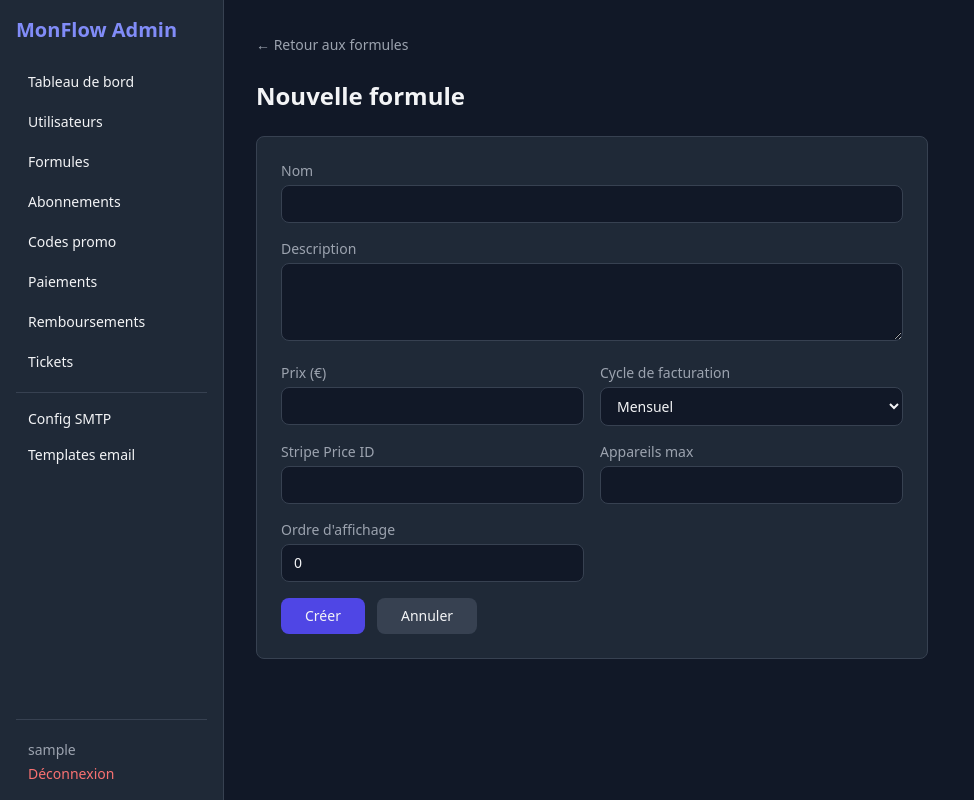
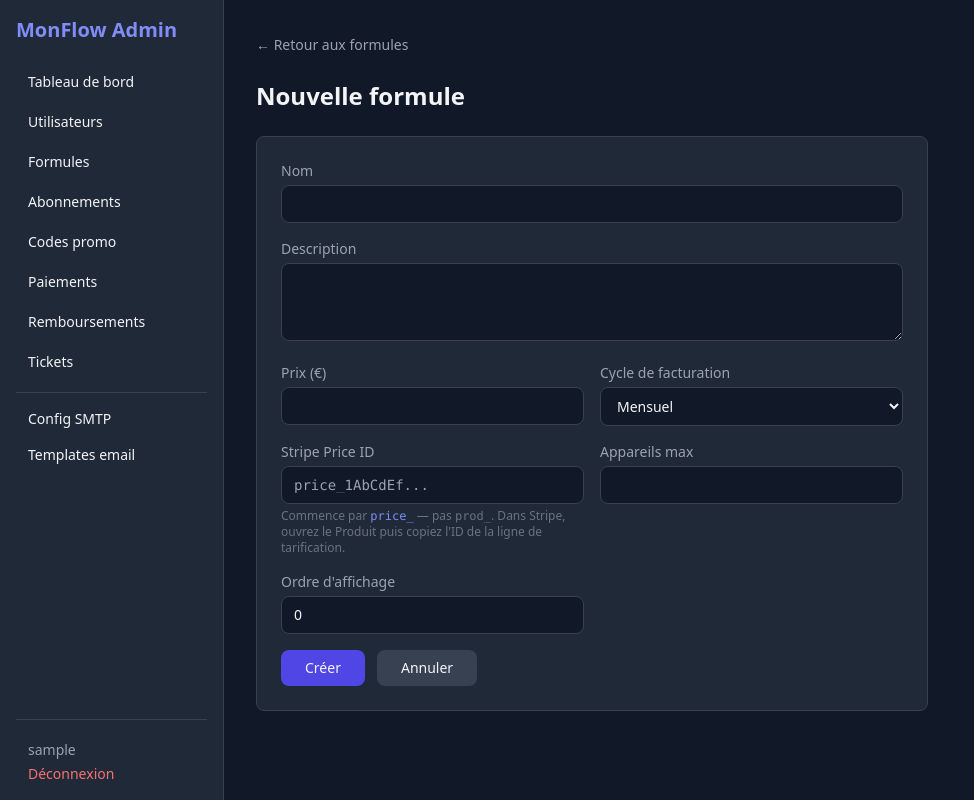
Before and after one commit to addictif80/monflow, a Laravel app: page /admin/plans/create in a window 1280 px wide. Shown: the whole page, without its empty margins (0-974 px from the left). Run offline with Laravel 12, Linux system fonts and the light colour scheme; the visitor is signed in with stand-in values (Sample User, id 1); some libraries are stand-ins or nearby versions.

Commit message:
fix: three admin/portal bugs (user edit password, email template parse, stripe price)
1. Admin user edit: password field was re-hashed with an empty value
   on fill() because the User model has a 'password' => 'hashed' cast.
   Editing a user without touching the password overwrote the column.
   Fix: unset 'password' from the validated data before fill(), and
   only assign/hash it when explicitly provided.

2. Email template edit view crashed with "Unclosed '(' does not match
   '}'" — the template tried to output literal Blade delimiters via
   {{ '{{ username }}' }} which confuses the Blade compiler. Wrapped
   the help paragraph in @verbatim so the mustache placeholders are
   rendered as-is.

3. Subscribe threw Stripe\InvalidRequestException "No such price:
   'prod_...'" when an admin pasted a Product ID instead of a Price
   ID. Added:
   - validation rule starts_with:price_ on plan create/edit with a
     clear French error message pointing to the right field in Stripe
   - helper text and placeholder on the plan form
   - guard in DashboardController::subscribe that redirects back with
     a user-friendly error if the plan has no / an invalid price_id
   - try/catch around createCheckoutSession so any remaining Stripe
     failure shows a clean message instead of a 500, and we no longer
     create a ghost pending Subscription when Stripe itself fails.

```diff
--- a/app/Http/Controllers/Admin/AdminController.php
+++ b/app/Http/Controllers/Admin/AdminController.php
@@ -60,12 +60,14 @@ class AdminController extends Controller
         $user = User::findOrFail($id);
         if ($request->isMethod('post')) {
             $data = $request->validate(['username' => "required|unique:users,username,{$id}", 'email' => "required|email|unique:users,email,{$id}", 'first_name' => 'nullable', 'last_name' => 'nullable', 'phone' => 'nullable', 'status' => 'required', 'password' => 'nullable|min:6', 'is_admin' => 'nullable']);
+            $plainPassword = $data['password'] ?? null;
+            unset($data['password']); // Ne jamais fill le password depuis $data (évite d'écraser avec null)
             $user->fill($data);
             $user->is_admin = (bool)($data['is_admin'] ?? false);
-            if (!empty($data['password'])) {
-                $user->password = Hash::make($data['password']);
-                $user->storeEncryptedPassword($data['password']);
-                if ($user->navidrome_id) { try { $nd->changePassword($user->navidrome_id, $data['password']); } catch (\Exception $e) {} }
+            if (!empty($plainPassword)) {
+                $user->password = Hash::make($plainPassword);
+                $user->storeEncryptedPassword($plainPassword);
+                if ($user->navidrome_id) { try { $nd->changePassword($user->navidrome_id, $plainPassword); } catch (\Exception $e) {} }
             }
             $user->save();
             return redirect('/admin/users')->with('success', 'Utilisateur mis à jour.');
@@ -135,13 +137,13 @@ class AdminController extends Controller
     public function plans() { return view('admin.plans.list', ['plans' => Plan::orderBy('sort_order')->get()]); }
     public function planCreate(Request $request)
     {
-        if ($request->isMethod('post')) { Plan::create($request->validate(['name' => 'required', 'description' => 'nullable', 'price' => 'required|numeric', 'billing_cycle' => 'required', 'stripe_price_id' => 'nullable', 'max_devices' => 'required|integer', 'sort_order' => 'nullable|integer'])); return redirect('/admin/plans')->with('success', 'Formule créée.'); }
+        if ($request->isMethod('post')) { Plan::create($request->validate(['name' => 'required', 'description' => 'nullable', 'price' => 'required|numeric', 'billing_cycle' => 'required', 'stripe_price_id' => 'nullable|starts_with:price_', 'max_devices' => 'required|integer', 'sort_order' => 'nullable|integer'], ['stripe_price_id.starts_with' => 'Le Stripe Price ID doit commencer par "price_" (pas "prod_"). Dans Stripe, ouvrez le Produit → section Tarification → copiez l\'ID qui commence par price_.'])); return redirect('/admin/plans')->with('success', 'Formule créée.'); }
         return view('admin.plans.form', ['title' => 'Nouvelle formule', 'plan' => null]);
     }
     public function planEdit(string $id, Request $request)
     {
         $plan = Plan::findOrFail($id);
-        if ($request->isMethod('post')) { $plan->update($request->validate(['name' => 'required', 'description' => 'nullable', 'price' => 'required|numeric', 'billing_cycle' => 'required', 'stripe_price_id' => 'nullable', 'max_devices' => 'required|integer', 'is_active' => 'nullable', 'sort_order' => 'nullable|integer'])); return redirect('/admin/plans')->with('success', 'Formule mise à jour.'); }
+        if ($request->isMethod('post')) { $plan->update($request->validate(['name' => 'required', 'description' => 'nullable', 'price' => 'required|numeric', 'billing_cycle' => 'required', 'stripe_price_id' => 'nullable|starts_with:price_', 'max_devices' => 'required|integer', 'is_active' => 'nullable', 'sort_order' => 'nullable|integer'], ['stripe_price_id.starts_with' => 'Le Stripe Price ID doit commencer par "price_" (pas "prod_"). Dans Stripe, ouvrez le Produit → section Tarification → copiez l\'ID qui commence par price_.'])); return redirect('/admin/plans')->with('success', 'Formule mise à jour.'); }
         return view('admin.plans.form', ['title' => "Modifier {$plan->name}", 'plan' => $plan]);
     }
 
--- a/resources/views/admin/plans/form.blade.php
+++ b/resources/views/admin/plans/form.blade.php
@@ -49,8 +49,9 @@
             {{-- Stripe Price ID --}}
             <div>
                 <label for="stripe_price_id" class="block text-sm text-gray-400 mb-1">Stripe Price ID</label>
-                <input type="text" id="stripe_price_id" name="stripe_price_id" value="{{ old('stripe_price_id', $plan->stripe_price_id ?? '') }}"
+                <input type="text" id="stripe_price_id" name="stripe_price_id" value="{{ old('stripe_price_id', $plan->stripe_price_id ?? '') }}" placeholder="price_1AbCdEf..."
                        class="w-full px-3 py-2 bg-gray-900 border border-gray-700 rounded-lg text-sm focus:outline-none focus:border-indigo-500 font-mono">
+                <p class="text-xs text-gray-500 mt-1">Commence par <code class="text-indigo-400">price_</code> — pas <code>prod_</code>. Dans Stripe, ouvrez le Produit puis copiez l'ID de la ligne de tarification.</p>
             </div>
 
             {{-- Max Devices --}}
--- a/resources/views/admin/settings/email-template-form.blade.php
+++ b/resources/views/admin/settings/email-template-form.blade.php
@@ -21,7 +21,9 @@
         <div class="mb-4">
             <label class="block text-sm text-gray-400 mb-1">Corps HTML</label>
             <textarea name="html_body" rows="16" required class="w-full px-3 py-2 bg-gray-900 border border-gray-700 rounded-lg text-sm font-mono focus:outline-none focus:border-indigo-500">{{ old('html_body', $template->html_body ?? '') }}</textarea>
-            <p class="text-xs text-gray-500 mt-1">Variables disponibles : {{ '{{ username }}' }}, {{ '{{ first_name }}' }}, {{ '{{ site_name }}' }}, {{ '{{ site_url }}' }}, {{ '{{ reset_url }}' }}, {{ '{{ plan }}' }}, {{ '{{ days_overdue }}' }}</p>
+            @verbatim
+            <p class="text-xs text-gray-500 mt-1">Variables disponibles : {{ username }}, {{ first_name }}, {{ site_name }}, {{ site_url }}, {{ reset_url }}, {{ plan }}, {{ days_overdue }}</p>
+            @endverbatim
         </div>
         <div class="mb-6">
             <label class="flex items-center gap-2"><input type="checkbox" name="is_active" value="1" {{ old('is_active', $template->is_active ?? true) ? 'checked' : '' }} class="w-4 h-4 rounded"><span class="text-sm">Actif</span></label>
```
Also changed, not shown: app/Http/Controllers/Portal/DashboardController.php (+13 -3 lines).
